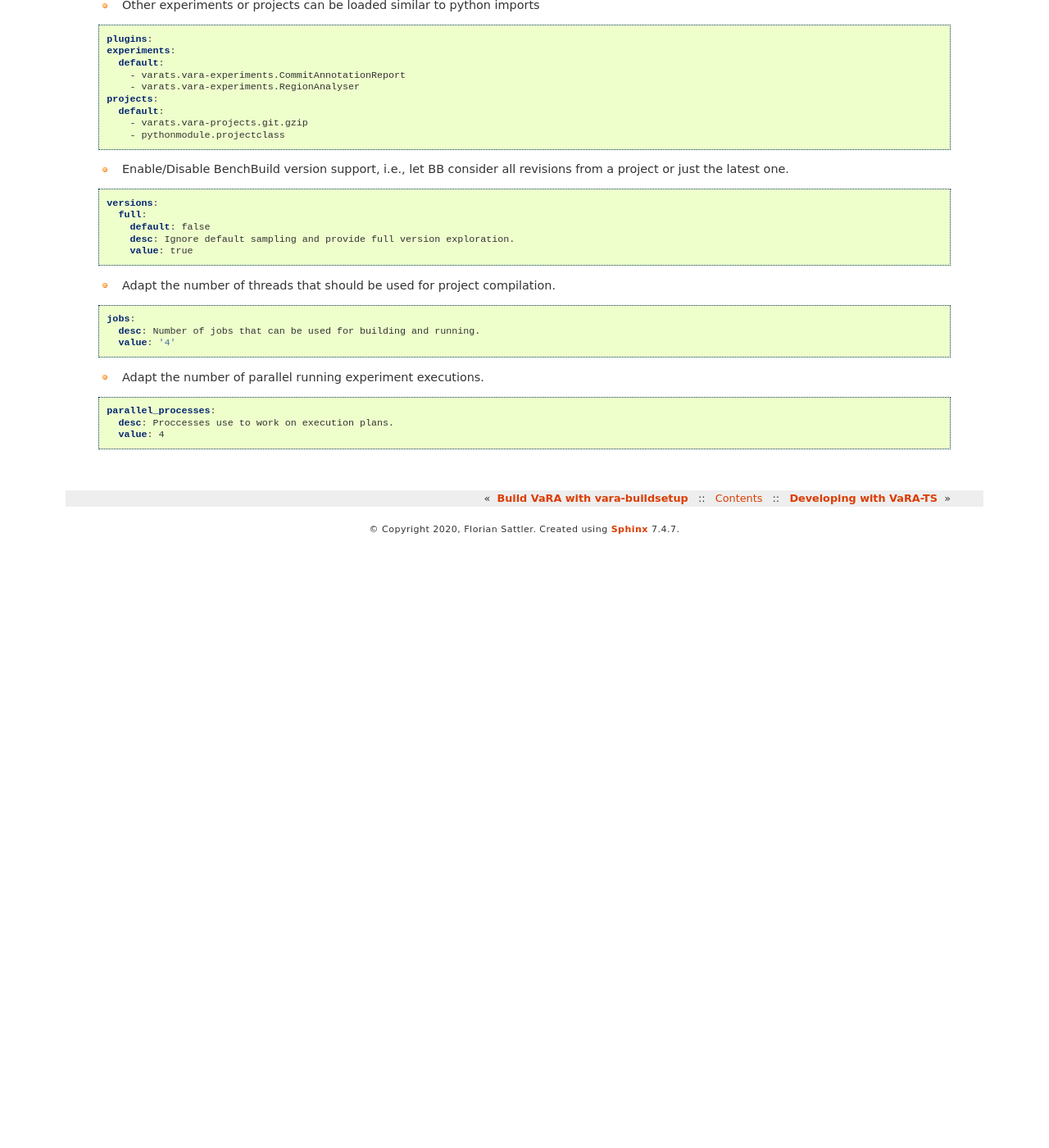
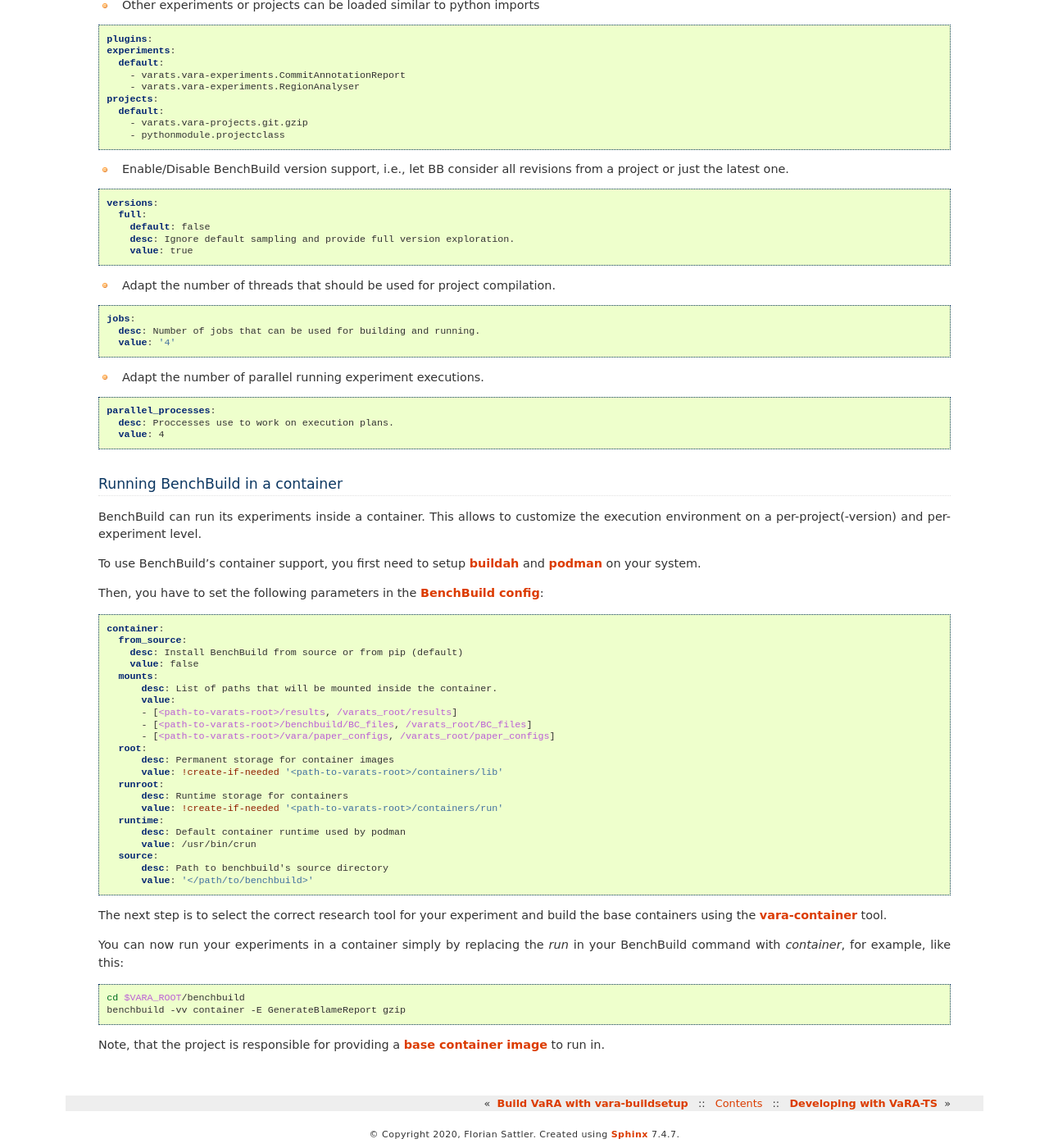
Before and after one commit to se-sic/VaRA-Tool-Suite, a Sphinx documentation site: the page built from docs/source/vara-ts/benchbuild.rst, in a window 1280 px wide and 1400 px high, scrolled down 1053 px. Shown: the whole window at 82% size. Built offline with Sphinx 7.4.7, drawn with Linux system fonts in a browser that asks for light colours; the version number could not be read and is left out; before the commit the page ends 1716 px from its top, so only the background shows below that.

Commit message:
Container documentation

```diff
--- a/docs/source/vara-ts-api/tools.rst
+++ b/docs/source/vara-ts-api/tools.rst
@@ -11,6 +11,7 @@
     tools/vara-buildsetup
     tools/vara-gen-bbconfig
     tools/vara-config
+    tools/vara-container
 
 
 .. toctree::
--- a/docs/source/vara-ts-api/vara-ts-api-reference.rst
+++ b/docs/source/vara-ts-api/vara-ts-api-reference.rst
@@ -8,8 +8,9 @@
    experiments
    projects
    paper
+   containers
    tools
    plots
    tables
    data
-   utils.rst
+   utils
--- a/docs/source/vara-ts/benchbuild.rst
+++ b/docs/source/vara-ts/benchbuild.rst
@@ -13,7 +13,7 @@
   vara-gen-bbconfig
 
 Running BenchBuild experiments
-----------------------------------
+------------------------------
 Second, we change into the benchbuild folder and run an experiment that generates `BlameReports` for provided projects. In this case we use `gzip`.
 
 .. code-block:: bash
@@ -24,7 +24,7 @@
 The generated result files are place in the ``vara/results/$PROJECT_NAME`` folder and can be further visualized with VaRA-TS graph generators.
 
 Running BenchBuild outside the ``$VARA_ROOT/benchbuild`` directory
-------------------------------------
+------------------------------------------------------------------
 To execute BenchBuild from another directory the ``VARA_ROOT`` environment variable must be set, so varats and benchbuild can locate the varats configuration file.
 
 .. code-block:: bash
@@ -87,3 +87,49 @@
   parallel_processes:
     desc: Proccesses use to work on execution plans.
     value: 4
+
+Running BenchBuild in a container
+---------------------------------
+
+BenchBuild can run its experiments inside a container.
+This allows to customize the execution environment on a per-project(-version) and per-experiment level.
+
+To use BenchBuild's container support, you first need to setup `buildah <https://github.com/containers/buildah/blob/master/install.md>`_ and `podman <https://podman.io/getting-started/installation>`_ on your system.
+
+Then, you have to set the following parameters in the :ref:`BenchBuild config <How-to configure BenchBuild yourself>`:
+
+.. code-block:: yaml
+
+  container:
+    from_source:
+      desc: Install BenchBuild from source or from pip (default)
+      value: false
+    mounts:
+        desc: List of paths that will be mounted inside the container.
+        value:
+        - [<path-to-varats-root>/results, /varats_root/results]
+        - [<path-to-varats-root>/benchbuild/BC_files, /varats_root/BC_files]
+        - [<path-to-varats-root>/vara/paper_configs, /varats_root/paper_configs]
+    root:
+        desc: Permanent storage for container images
+        value: !create-if-needed '<path-to-varats-root>/containers/lib'
+    runroot:
+        desc: Runtime storage for containers
+        value: !create-if-needed '<path-to-varats-root>/containers/run'
+    runtime:
+        desc: Default container runtime used by podman
+        value: /usr/bin/crun
+    source:
+        desc: Path to benchbuild's source directory
+        value: '</path/to/benchbuild>'
+
+The next step is to select the correct research tool for your experiment and build the base containers using the :ref:`vara-container` tool.
+
+You can now run your experiments in a container simply by replacing the `run` in your BenchBuild command with `container`, for example, like this:
+
+.. code-block:: bash
+
+  cd $VARA_ROOT/benchbuild
+  benchbuild -vv container -E GenerateBlameReport gzip
+
+Note, that the project is responsible for providing a :ref:`base container image <Using Containers>` to run in.
```
Also changed, not shown: docs/source/vara-ts-api/containers.rst (+40 -0 lines), docs/source/vara-ts-api/projects.rst (+14 -0 lines), docs/source/vara-ts-api/tools/vara-container.rst (added, +14 -0 lines), 1 other file.
